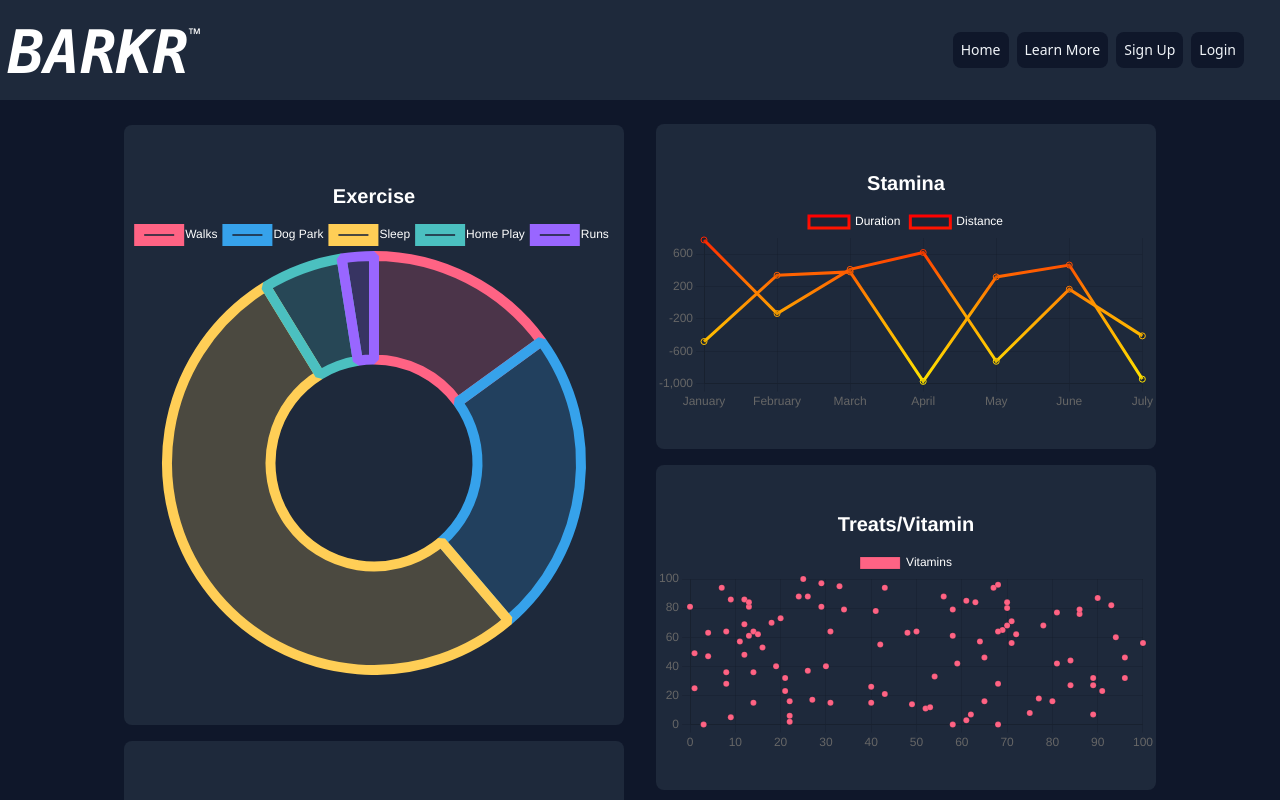
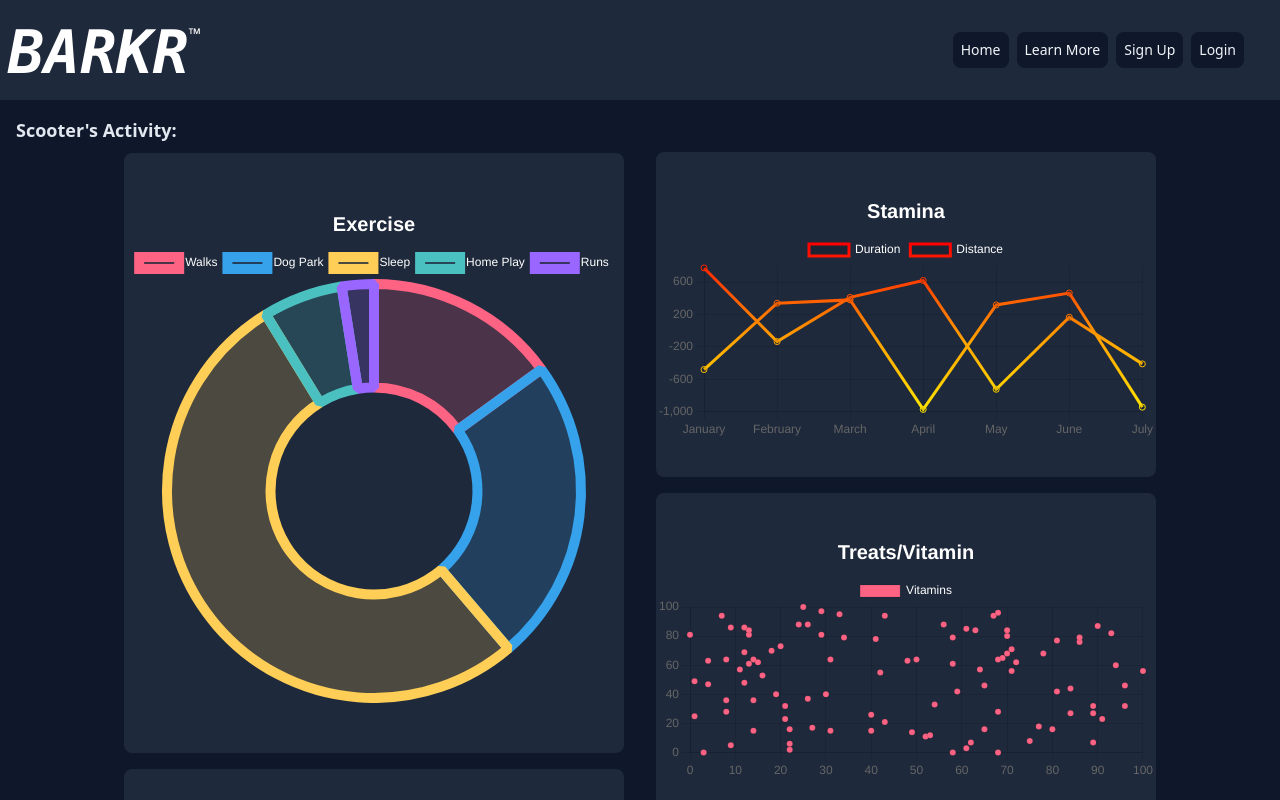
Before and after one commit to RosalvaMartinez/barkr, a React (Create React App) app in the folder client/: page /dashboard in a window 1280 px wide. Shown: the top 800 px of the page. Built offline with nearby package versions, Linux system fonts and the light colour scheme.

Commit message:
Add dog name to dashboard

```diff
--- a/client/src/pages/Dashboard.js
+++ b/client/src/pages/Dashboard.js
@@ -7,6 +7,7 @@ import { GradientChart2 } from "../components/GradientChart2";
 function Dashboard() {
     return (
         <>
+        <h1 className="font-sans font-extrabold text-slate-200 text-lg">Scooter's Activity:</h1>
             <div className="flex flex-col sm:flex-row sm:gap-8 sm:justify-center sm:place-items-center">
                 <div className="flex flex-col">
                     <div className="flex justify-center place-items-center bg-slate-800 rounded-lg my-2
```
